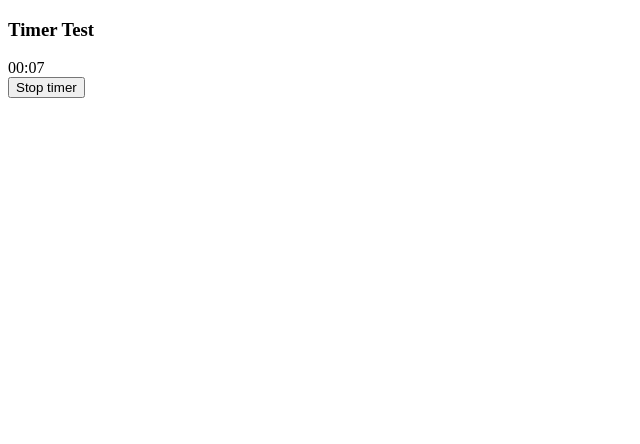
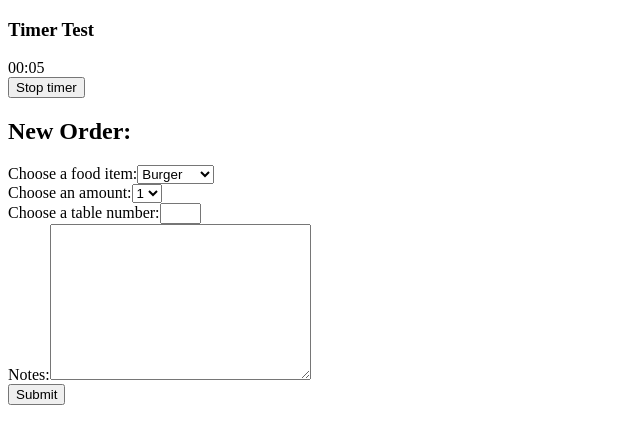
Before and after one commit to j-rob16/KitchenTimer-v2, a React (Vite) app: page / in a window 1280 px wide. Shown: the top 444 px of the page, without its empty margins (0-640 px from the left). Built offline with nearby package versions, Linux system fonts and the light colour scheme.

Commit message:
form added

```diff
--- a/src/App.tsx
+++ b/src/App.tsx
@@ -1,11 +1,12 @@
 import { useState } from "react";
-import reactLogo from "./assets/react.svg";
 import Order from "@/shared/Order";
+import OrderForm from "@/scenes/orderForm";
 
 function App() {
   return (
     <div className="app">
       <Order />
+      <OrderForm />
     </div>
   );
 }
--- /dev/null
+++ b/src/scenes/orderForm/index.tsx
@@ -0,0 +1,76 @@
+import React from "react";
+
+type Props = {};
+
+const OrderForm = (props: Props) => {
+  return (
+    <section>
+      {/* SECTION TITLE */}
+      <div>
+        <h1>New Order:</h1>
+      </div>
+
+      {/* ORDER FORM */}
+      <form>
+        {/* ITEM SELECT */}
+        <div>
+          <label>
+            Choose a food item:
+            <select name="food-items" id="food-item-select" required>
+              <optgroup label="Menu Items:">
+                <option value="burger">Burger</option>
+                <option value="fries">Fries</option>
+                <option value="salad">Salad</option>
+              </optgroup>
+            </select>
+          </label>
+        </div>
+
+        {/* QUANTITY SELECT */}
+        <div>
+          <label>
+            Choose an amount:
+            <select name="food-quantity" id="food-quantity-select" required>
+              <option value="1">1</option>
+              <option value="2">2</option>
+              <option value="3">3</option>
+              <option value="4">4</option>
+              <option value="5">5</option>
+            </select>
+          </label>
+        </div>
+
+        {/* TABLE SELECT */}
+        <div>
+          <label>
+            Choose a table number:
+            <input
+              type="text"
+              name="table-number"
+              id="table-number-select"
+              size={2}
+              maxLength={2}
+              pattern="[0-9]"
+              required
+            />
+          </label>
+        </div>
+
+        {/* NOTES INPUT */}
+        <div>
+          <label>
+            Notes:
+            <textarea rows={10} cols={30} />
+          </label>
+        </div>
+
+        {/* SUBMIT BUTTON */}
+        <div>
+          <input type="submit" />
+        </div>
+      </form>
+    </section>
+  );
+};
+
+export default OrderForm;
--- a/src/shared/Order.tsx
+++ b/src/shared/Order.tsx
@@ -1,4 +1,4 @@
-import { useState } from "react";
+import { useEffect, useState } from "react";
 import Timer from "./Timer";
 
 type Props = {};
@@ -24,6 +24,12 @@ const Order = (props: Props) => {
       >
         Stop timer
       </button>
+      {completedTime > 0 && (
+        <>
+          <h4>Order completed in:</h4>
+          <span>{Math.floor(completedTime / 1000) % 60} seconds</span>
+        </>
+      )}
     </section>
   );
 };
```
